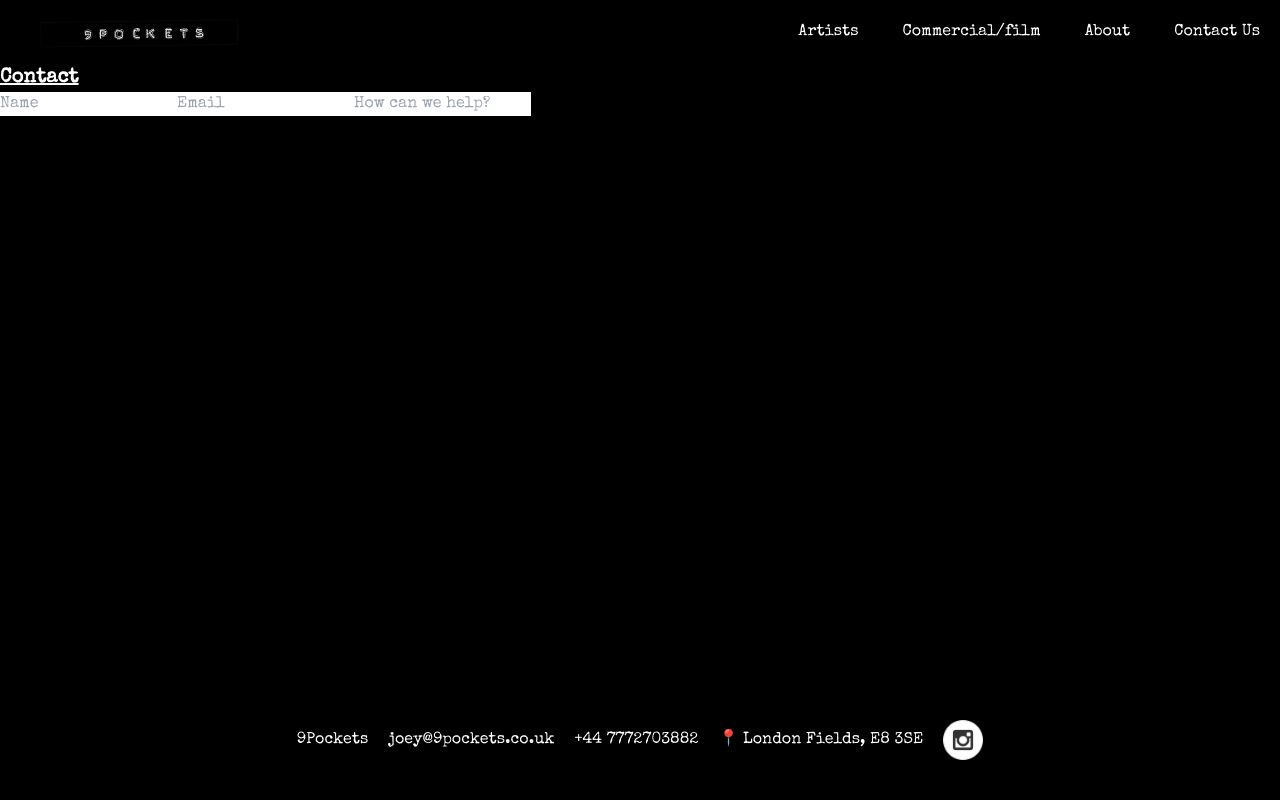
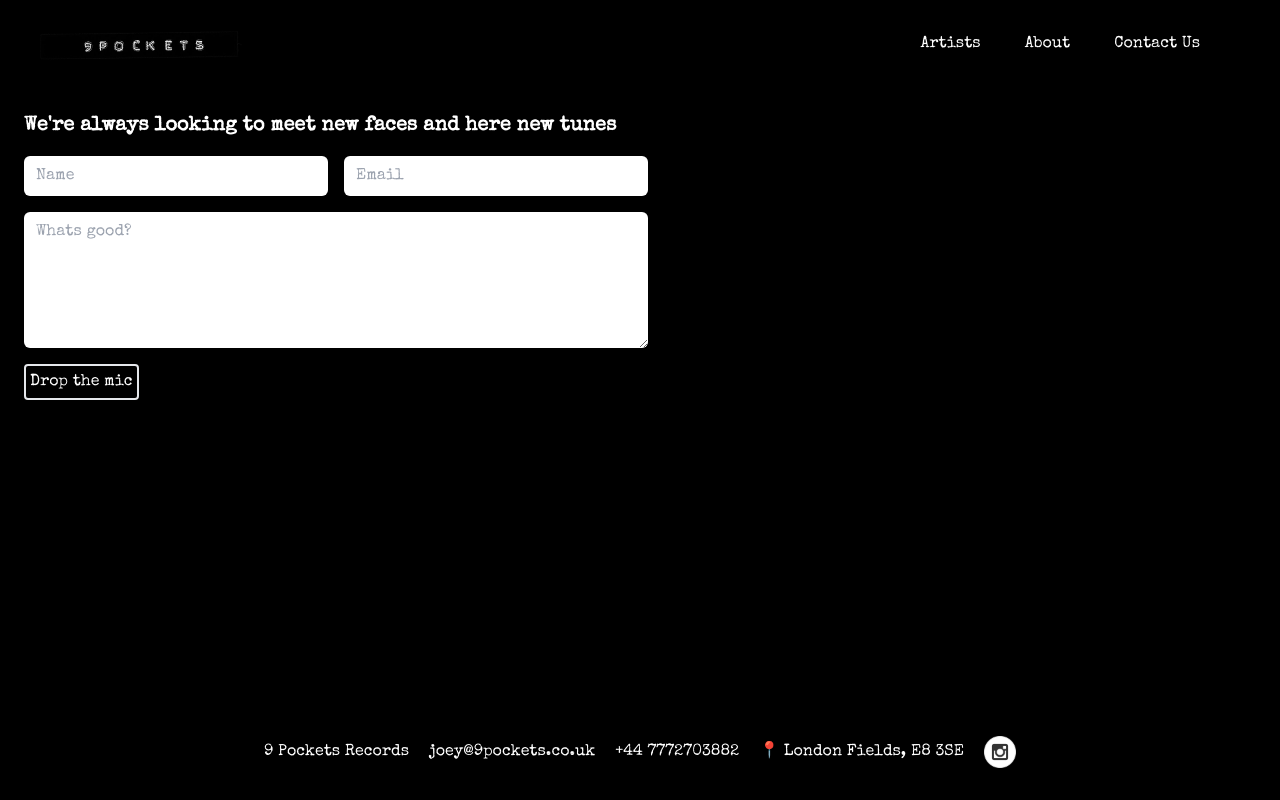
Before and after one commit to eddiearnoldz/9PocketsRecords, a React (Create React App) app: page /contact in a window 1280 px wide. Built offline with nearby package versions, Linux system fonts and the light colour scheme.

Commit message:
navbar and footer working well. Moving onto contact form

```diff
--- a/src/components/About.js
+++ b/src/components/About.js
@@ -1,6 +1,6 @@
 const About = () => {
   return (
-    <h1 className="text-xl font-bold  text-white">
+    <h1 className="text-xl font-bold  text-white m-10">
     9Pockets is an award-winning duo made up of Joey Arnold and Tom Leach.
     With combined industry experience of over 20 years,
     the duo’s respective journeys as writer/artist and producer/engineer have seen them work with some of the world’s biggest names, companies and brands:
--- a/src/components/Artists.js
+++ b/src/components/Artists.js
@@ -1,6 +1,6 @@
 const Artists = () => {
 return (
-  <h1 className="text-xl font-bold underline text-white">Artists</h1>
+  <h1 className="text-xl font-bold underline text-white m-10">Artists</h1>
 )
 }
 
--- a/src/components/Contact.js
+++ b/src/components/Contact.js
@@ -9,44 +9,79 @@ const Contact = () => {
     from_email: '',
   });
 
-
+  const onSubmit = (e) => {
+    e.preventDefault();
+    send(
+      '9PocketsRecords',
+      'template_ac764uk',
+      toSend,
+      'gWfY7gMc4qo9a3kBt'
+    )
+      .then((response) => {
+        console.log('SUCCESS!', response.status, response.text);
+        setToSend({from_name: '',
+        message: '',
+        from_email: '',
+      })})
+      .catch((err) => {
+        console.log('FAILED...', err);
+      });
+  };
 
   const handleChange = (e) => {
     setToSend({ ...toSend, [e.target.name]: e.target.value });
   };
+
   return (
     <>
-    <div>
-    <h1 className="text-xl font-bold underline text-white">Contact</h1>
-      <form>
+      <div >
+        <div className="p-6 max-w-2xl items-center">
+          <form onSubmit={onSubmit} >
+            <div className="grid grid-cols-2 gap-4 ">
+            <div className="flex flex-col col-span-2">
+              <h1 className=" text-xl font-bold text-white ">We're always looking to meet new faces and here new tunes</h1>
+            </div>
+            <div className="flex flex-col">
               <input
                 type="text"
                 placeholder="Name"
-          className="validate"
+                className="form-input px-3 py-2 rounded-md"
                 id="name"
                 name='from_name'
                 required="true"
                 value={toSend.from_name}
                 onChange={handleChange} />
+              </div>
+              <div className="flex flex-col">
               <input
                 type="text"
                 placeholder="Email"
+                className="form-input px-3 py-2 rounded-md"
                 id="email"
                 name='from_email'
                 required="true"
                 value={toSend.from_email}
                 onChange={handleChange} />
-        <input
+              </div>
+              <div className="flex flex-col col-span-2">
+              <textarea
                 type="textarea"
-          placeholder="How can we help?"
-          className="validate"
+                className="form-input px-3 py-2 rounded-md"
                 id="text"
+                rows={5}
+                cols={5}
                 name='text'
+                placeholder="Whats good?"
                 required="true"
                 value={toSend.text}
                 onChange={handleChange} />
-        <button className="btn waves-effect waves-light" type="submit" name="action">Drop the mic</button>
+                </div>
+                <div>
+                  <button className="text-white border-2 p-1 rounded hover:scale-105 duration-300" type="submit" name="action">Drop the mic</button>
+                </div>
+              </div>
             </form>
+          </div>
       </div>
   </>
   )
--- a/src/components/Footer.js
+++ b/src/components/Footer.js
@@ -3,15 +3,17 @@ import SocialFollow from "./SocialMedia"
 const Footer = () => {
   return (
     <>
-    <div className="md:flex bottom-10 fixed justify-center items-center text-white inset-x-0 space-x-5">
-      <p>9Pockets</p>
-      <p>joey@9pockets.co.uk</p>
-      <p>+44 7772703882 </p>
-      <p>📍 London Fields, E8 3SE</p>
-      <SocialFollow/>
-    </div>
+  <footer className="flex  text-center">
+    <ul className="md:flex flex-wrap fixed md:justify-center items-center text-white inset-x-0 space-x-5 bottom-8">
+        <li><p>9 Pockets Records</p></li>
+        <li><p>joey@9pockets.co.uk</p></li>
+        <li><p>+44 7772703882</p></li>
+        <li><a href="https://goo.gl/maps/mzCTwWnos4HjF3ap9"><p>📍 London Fields, E8 3SE</p></a></li>
+        <li><SocialFollow/></li>
+    </ul>
+</footer>
+
     </>
-
   )
 }
 
--- a/src/components/NavBar.js
+++ b/src/components/NavBar.js
@@ -1,30 +1,41 @@
+import { useState } from "react"
 import { Link } from "react-router-dom"
+
 const NavBar = () => {
+  const[showNav, setShowNav] = useState(false)
+
 return (
-  <nav className='md:flex justify-between items-center bg-black sticky top-0 z-20'>
+  <nav className='md:flex md:justify-between justify-center items-center bg-black sticky top-0 z-20'>
     <div className= "flex items-center justify-between">
-    <Link to="/"><img className='h-10 w-51 m-3 ml-10 'src={'/images/9Plogo.png'} alt="logo"/></Link>
-    <Link to="/"><img className='h-7 w-7 m-3 ml-10 cursor-pointer md:hidden block'src={'images/white-menu-icon-4.jpg'} alt="logo"/></Link>
+    <Link to="/">
+      <img
+        className='h-10 w-51 m-3 ml-10 hover:scale-110 duration-300'
+        src={'/images/9Plogo.png'} alt="logo"/>
+    </Link>
+    <Link to="/">
+      <img
+        onClick={() => setShowNav(!showNav)}
+        className='h-7 w-7 mr-8 ml-10 cursor-pointer md:hidden block '
+        src='/images/white-menu-icon-4.jpg' alt="logo"/>
+    </Link>
     </div>
 
 
-    <ul className="
-    md:static fixed bottom-40 top-12
-    md:flex
-    xl:space-x-11 lg:space-x-9 md:space-x-7 items-center
-    md:bg-transparent bg-black bg-opacity-75
-    md:w-auto w-full
-    text-white
-    md:space-y-0 sm:space-y-7 space-y-5 text-center p-5">
-      <li><Link to="/artists">Artists</Link></li>
-      <li><Link to="/commercial">Commercial/film</Link></li>
-      <li><Link to="/about">About</Link></li>
-      <li><Link to="/contact">Contact Us</Link></li>
+    <ul className={
+    (showNav ? "right-0" : '-right-full') +
+    ` md:static fixed bottom-50 top-12
+      md:flex xl:space-x-11 lg:space-x-9
+      md:space-x-7 items-center md:bg-transparent bg-black bg-opacity-75
+      md:w-auto w-7/12 text-white
+      md:space-y-0 sm:space-y-7 space-y-5 text-left pr-20 p-8 transition-right duration-700`
+      }
+     >
+      <li className="hover:scale-110 duration-300"><Link to="/artists" onClick={() => setShowNav(!showNav)}>Artists</Link></li>
+      <li className="hover:scale-110 duration-300"><Link to="/about" onClick={() => setShowNav(!showNav)}>About</Link></li>
+      <li className="hover:scale-110 duration-300"><Link to="/contact" onClick={() => setShowNav(!showNav)}>Contact Us</Link></li>
     </ul>
   </nav>
 )
 }
 
 export default NavBar
-
-//"flex justify-between items-center text-white space-x-7 m-5"
--- a/src/components/SocialMedia.js
+++ b/src/components/SocialMedia.js
@@ -1,10 +1,7 @@
-import { Link } from "react-router-dom";
 const SocialFollow = () => {
   return (
-    <div className="flex space-x-5">
-     <Link to="https://www.instagram.com/9pocketsmusic/?hl=en-gb">
-       <img className="h-10 w-10"src="images/SocialMedia/instagram_media_online_social_icon.png"/>
-      </Link>
+    <div className="flex space-x-5 hover:scale-110 duration-300 md:visible invisible">
+       <a href="https://www.instagram.com/9pocketsmusic/?hl=en-gb"><img className="h-8 w-8" src='/images/SocialMedia/instagram_media_online_social_icon.png' alt=""/></a>
     </div>
   );
 }
--- a/tailwind.config.js
+++ b/tailwind.config.js
@@ -3,7 +3,11 @@ module.exports = {
     "./src/**/*.{js,jsx}",
   ],
   theme: {
-    extend: {},
+    extend: {
+      transitionProperty: {
+        'right': 'right',
+      }
+    },
   },
   plugins: [],
 }
```
Lines whose indentation alone changed are shown as unchanged.
